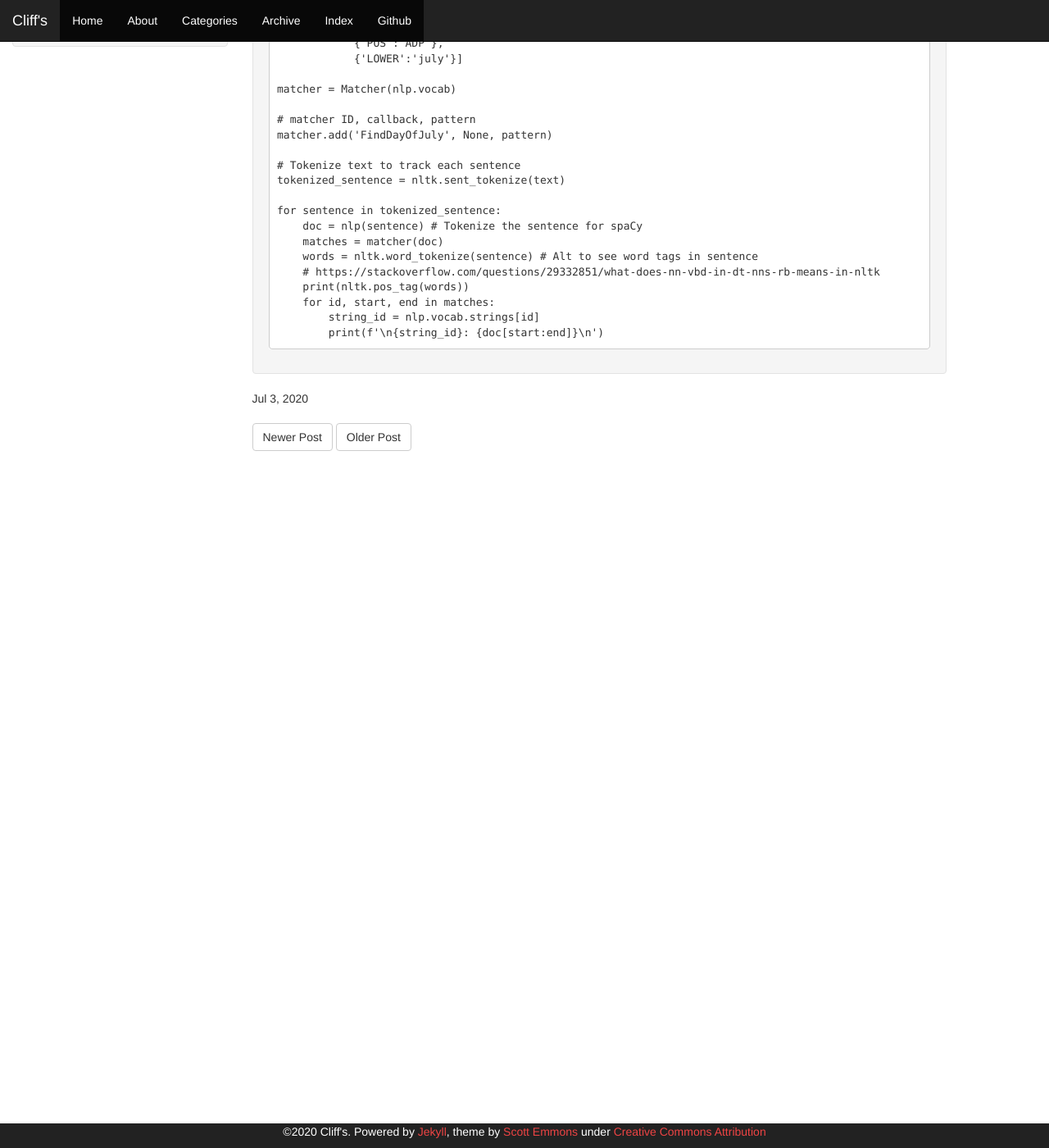
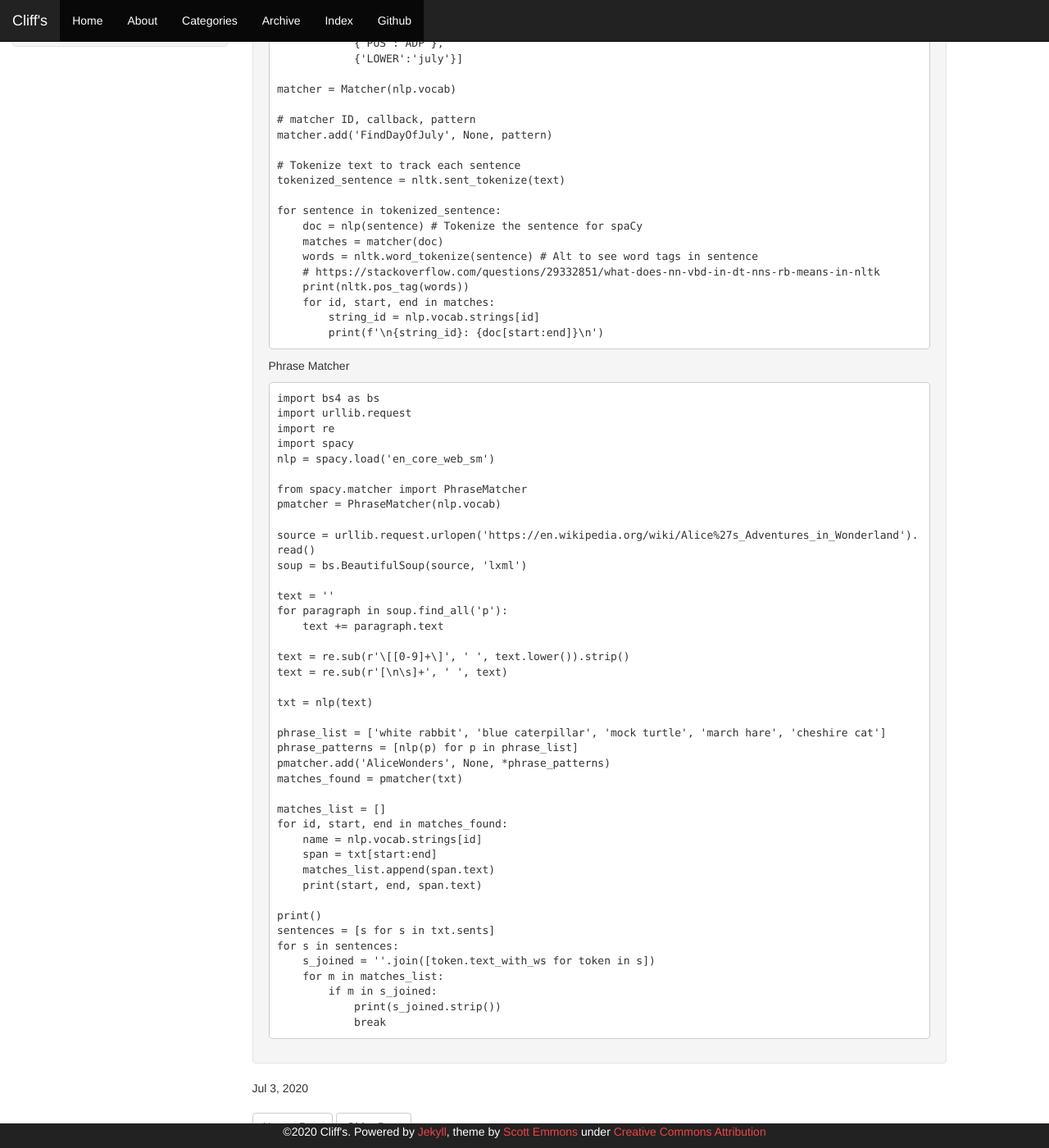
Before and after one commit to cliffwhitworth/cliffwhitworth.github.io, a Jekyll site: the page built from _posts/2020-07-03-spacy-matcher.md, in a window 1280 px wide and 1400 px high, scrolled down 349 px. Shown: the whole window at 82% size. Built offline with Jekyll 4.4.1, drawn with Linux system fonts in a browser that asks for light colours.

Commit message:
spacy phrase matcher

````diff
--- a/_posts/2020-07-03-spacy-matcher.md
+++ b/_posts/2020-07-03-spacy-matcher.md
@@ -41,3 +41,49 @@ for sentence in tokenized_sentence:
         string_id = nlp.vocab.strings[id]
         print(f'\n{string_id}: {doc[start:end]}\n')
 ```
+
+Phrase Matcher
+
+```
+import bs4 as bs
+import urllib.request
+import re
+import spacy
+nlp = spacy.load('en_core_web_sm')
+
+from spacy.matcher import PhraseMatcher
+pmatcher = PhraseMatcher(nlp.vocab)
+
+source = urllib.request.urlopen('https://en.wikipedia.org/wiki/Alice%27s_Adventures_in_Wonderland').read()
+soup = bs.BeautifulSoup(source, 'lxml')
+
+text = ''
+for paragraph in soup.find_all('p'):
+    text += paragraph.text
+
+text = re.sub(r'\[[0-9]+\]', ' ', text.lower()).strip()
+text = re.sub(r'[\n\s]+', ' ', text)
+
+txt = nlp(text)
+
+phrase_list = ['white rabbit', 'blue caterpillar', 'mock turtle', 'march hare', 'cheshire cat']
+phrase_patterns = [nlp(p) for p in phrase_list]
+pmatcher.add('AliceWonders', None, *phrase_patterns)
+matches_found = pmatcher(txt)
+
+matches_list = []
+for id, start, end in matches_found:
+    name = nlp.vocab.strings[id]
+    span = txt[start:end]
+    matches_list.append(span.text)
+    print(start, end, span.text)
+
+print()
+sentences = [s for s in txt.sents]
+for s in sentences:
+    s_joined = ''.join([token.text_with_ws for token in s])
+    for m in matches_list:
+        if m in s_joined:
+            print(s_joined.strip())
+            break
+```
````
